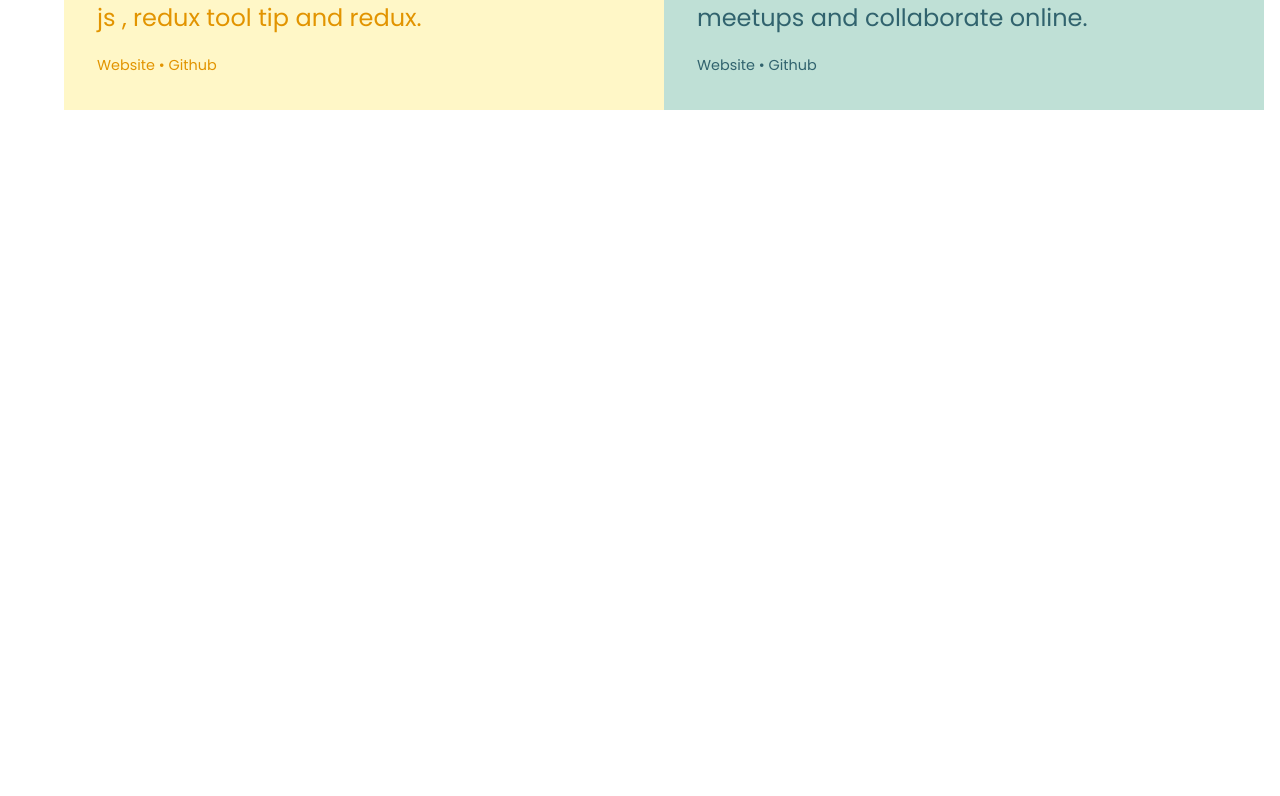
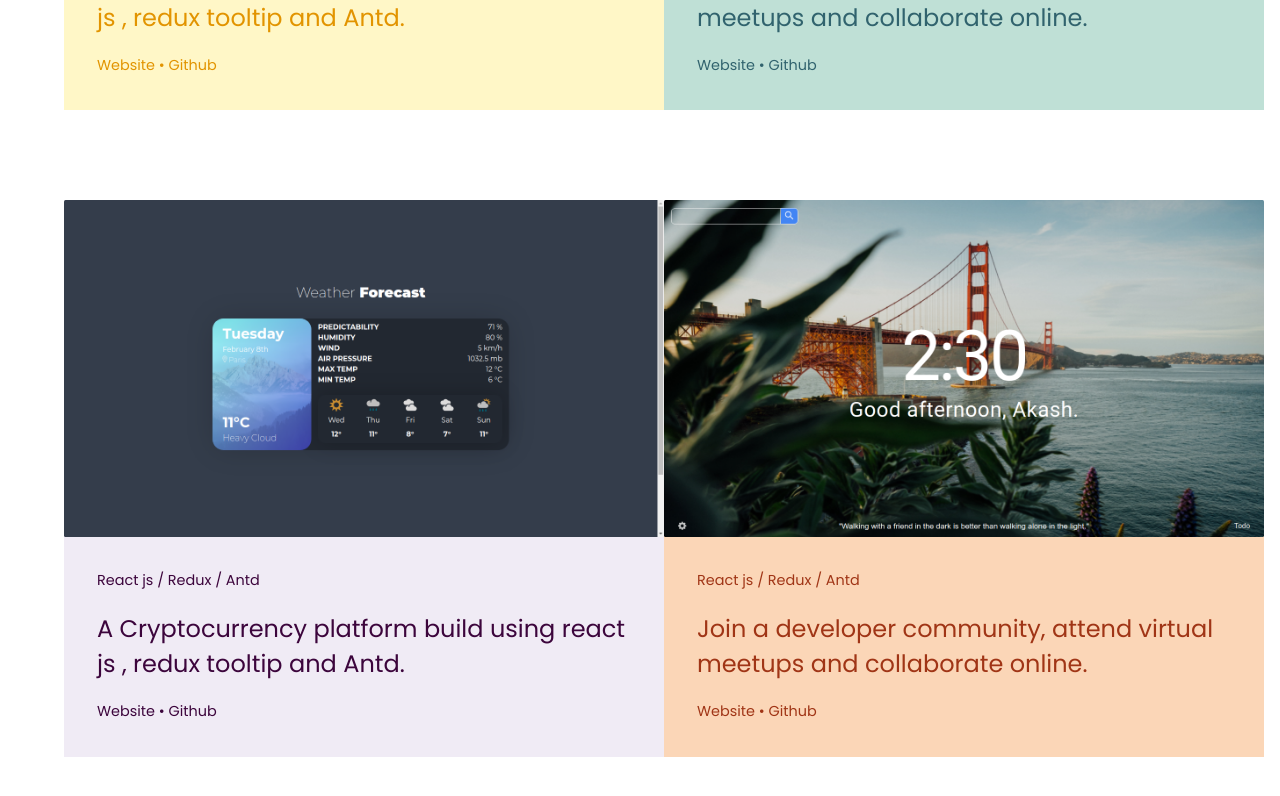
Before and after one commit to akash-plackal/person-porfolio-website, a React (Create React App) app: page / in a window 1280 px wide. Shown: the part 2732-3528 px from the top of the page. Before the commit the page ends 2887 px from the top, so only its background shows below. Built offline with nearby package versions, Linux system fonts and the light colour scheme.

Commit message:
completed cards section and added animation on scroll

```diff
--- a/src/components/WorkSection.jsx
+++ b/src/components/WorkSection.jsx
@@ -9,24 +9,33 @@ import {
   ProjectDiscCard,
   ProjectDiscMain,
   ProjectDiscLink,
+  ShowMoreButton,
 } from "./styles/WorkSection.styled";
 
 import first from "../assets/cryptoverse.png";
 import second from "../assets/real-estate.png";
+import third from "../assets/weather-app.png";
+import forth from "../assets/momentum-clone.png";
 
 const WorkSection = () => {
   return (
+    <>
       <CardDiv id="work">
         <ProjectCard>
-        <ProjectImg src={first} />
+          <ProjectImg
+            src={first}
+            data-aos="fade-right"
+            data-aos-delay="20"
+            data-aos-duration="1500"
+          />
           <ProjectDiscDiv bgColor="#fff7c7">
             <ProjectDiscCard>
               <ProjectDiscTech txtColor="#e29400">
                 React js / Redux / Antd
               </ProjectDiscTech>
               <ProjectDiscMain txtColor="#e29400">
-              A Cryptocurrency platform build using react js , redux tool tip
-              and redux.
+                A Cryptocurrency platform build using react js , redux tooltip
+                and Antd.
               </ProjectDiscMain>
               <ProjectDiscLink txtColor="#e29400">
                 Website &#x2022; Github
@@ -36,15 +45,20 @@ const WorkSection = () => {
         </ProjectCard>
 
         <ProjectCard>
-        <ProjectImg src={second} />
+          <ProjectImg
+            src={second}
+            data-aos="fade-left"
+            data-aos-delay="20"
+            data-aos-duration="1500"
+          />
           <ProjectDiscDiv bgColor="#bfe0d6">
             <ProjectDiscCard>
               <ProjectDiscTech txtColor="#31636e">
                 React js / Redux / Antd
               </ProjectDiscTech>
               <ProjectDiscMain txtColor="#31636e">
-              Join a developer community, attend virtual meetups and collaborate
-              online.
+                Join a developer community, attend virtual meetups and
+                collaborate online.
               </ProjectDiscMain>
               <ProjectDiscLink txtColor="#31636e">
                 Website &#x2022; Github
@@ -53,6 +67,59 @@ const WorkSection = () => {
           </ProjectDiscDiv>
         </ProjectCard>
       </CardDiv>
+
+      {/* ========== */}
+
+      <CardDiv id="work">
+        <ProjectCard>
+          <ProjectImg
+            src={third}
+            data-aos="fade-right"
+            data-aos-delay="20"
+            data-aos-duration="1500"
+          />
+          <ProjectDiscDiv bgColor="#f0ebf5">
+            <ProjectDiscCard>
+              <ProjectDiscTech txtColor="#3c053c">
+                React js / Redux / Antd
+              </ProjectDiscTech>
+              <ProjectDiscMain txtColor="#3c053c">
+                A Cryptocurrency platform build using react js , redux tooltip
+                and Antd.
+              </ProjectDiscMain>
+              <ProjectDiscLink txtColor="#3c053c">
+                Website &#x2022; Github
+              </ProjectDiscLink>
+            </ProjectDiscCard>
+          </ProjectDiscDiv>
+        </ProjectCard>
+
+        <ProjectCard>
+          <ProjectImg
+            src={forth}
+            data-aos="fade-left"
+            data-aos-delay="20"
+            data-aos-duration="1500"
+          />
+          <ProjectDiscDiv bgColor="#fbd6b7">
+            <ProjectDiscCard>
+              <ProjectDiscTech txtColor="#a03516">
+                React js / Redux / Antd
+              </ProjectDiscTech>
+              <ProjectDiscMain txtColor="#a03516">
+                Join a developer community, attend virtual meetups and
+                collaborate online.
+              </ProjectDiscMain>
+              <ProjectDiscLink txtColor="#a03516">
+                Website &#x2022; Github
+              </ProjectDiscLink>
+            </ProjectDiscCard>
+          </ProjectDiscDiv>
+        </ProjectCard>
+      </CardDiv>
+
+      {/* <ShowMoreButton>Show more</ShowMoreButton> */}
+    </>
   );
 };
 
--- a/src/components/styles/WorkSection.styled.js
+++ b/src/components/styles/WorkSection.styled.js
@@ -9,30 +9,27 @@ import styled from "styled-components";
 export const CardDiv = styled.div`
   display: flex;
   justify-content: space-between;
-  /* border: 1px solid red; */
   padding: 3.5% 5%;
+  overflow: hidden;
 `;
 
 export const ProjectCard = styled.div`
   width: fit-content;
-  /* border: 1px solid brown; */
 `;
 
 export const ProjectImg = styled.img`
-  width: 600px;
+  width: 37.5rem;
   border-radius: 1.5px;
 `;
 
 export const ProjectDiscDiv = styled.div`
   height: 13.8rem;
-  width: 600px;
-  /* background-color: #fffadb; */
+  width: 37.5rem;
   background-color: ${(prop) => prop.bgColor};
   margin-top: -5px;
   display: flex;
   align-items: center;
   justify-content: center;
-  /* border: 1px solid brown; */
 `;
 
 export const ProjectDiscCard = styled.div`
@@ -61,3 +58,10 @@ export const ProjectDiscLink = styled.p`
   font-size: 0.9rem;
   font-family: "Poppins", sans-serif;
 `;
+
+export const ShowMoreButton = styled.a`
+  background-color: #f6f6f6;
+  margin: auto;
+  height: 2rem;
+  width: 5rem;
+`;
```
Also changed, not shown: src/assets/momentum-clone.png (added), src/assets/weather-app.png (added). Lines whose indentation alone changed are shown as unchanged.
